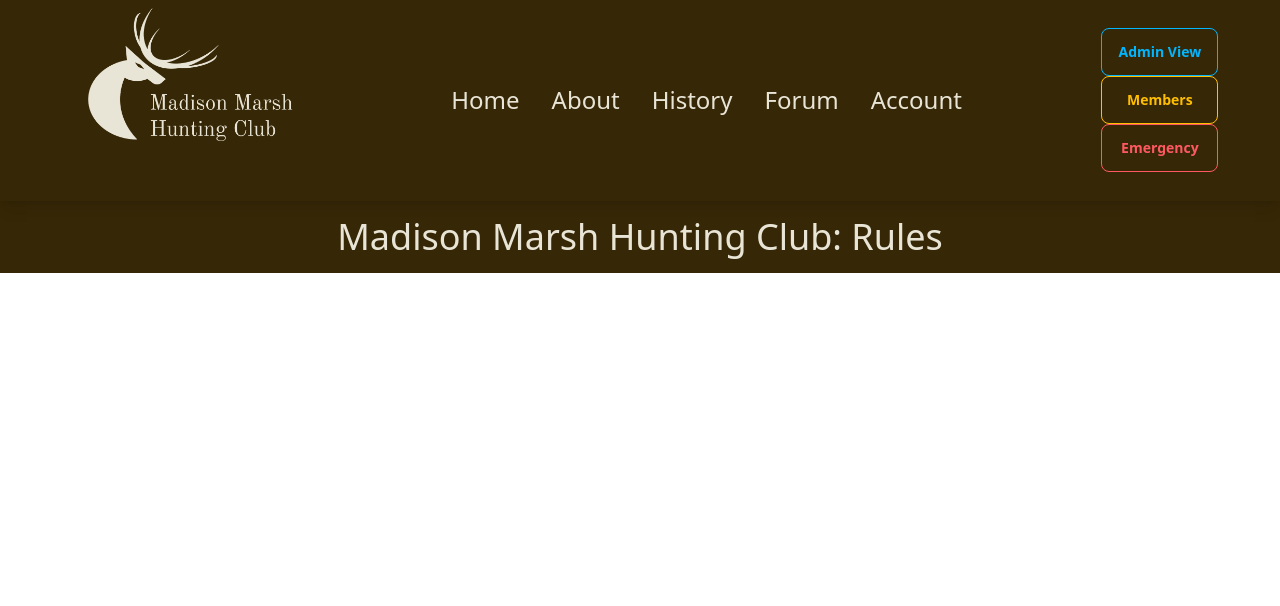
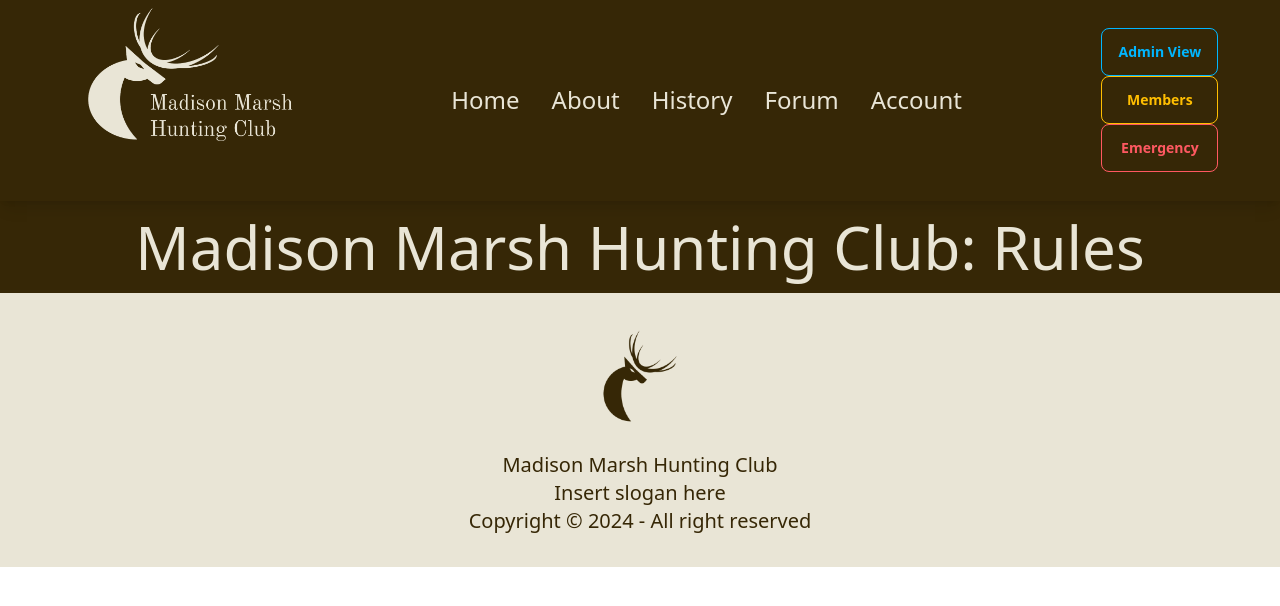
Before and after one commit to MasonH003/madison-marsh-hunting-club-website, a React (Vite) app in the folder madison-marsh/: page /ClubRules in a window 1280 px wide. Shown: the top 606 px of the page. Built offline with nearby package versions, Linux system fonts and the light colour scheme.

Commit message:
No story; added footer to pages missing it

```diff
--- a/madison-marsh/src/pages/AboutUs.jsx
+++ b/madison-marsh/src/pages/AboutUs.jsx
@@ -1,12 +1,14 @@
-import { Header } from '../sections';
+import { Header, Footer } from '../sections';
 
 function AboutUs() {
   return (
     <aboutus>
       <Header/>
-      <div className = "text-4xl font-thin text-MMHCCream bg-MMHCBrown flex flex-row justify-center p-4">
+      <div className = "text-6xl font-thin text-MMHCCream bg-MMHCBrown flex flex-row justify-center p-4">
         About Us
       </div>
+
+      <Footer/>
     </aboutus>
   );
 }
--- a/madison-marsh/src/pages/ClubRules.jsx
+++ b/madison-marsh/src/pages/ClubRules.jsx
@@ -1,12 +1,14 @@
-import { Header } from '../sections';
+import { Header, Footer } from '../sections';
 
 function ClubRules() {
   return (
     <clubrules>
       <Header/>
-      <div className = "text-4xl font-thin text-MMHCCream bg-MMHCBrown flex flex-row justify-center p-4">
+      <div className = "text-6xl font-thin text-MMHCCream bg-MMHCBrown flex flex-row justify-center p-4">
         Madison Marsh Hunting Club: Rules
       </div>
+
+      <Footer/>
     </clubrules>
   );
 }
```
